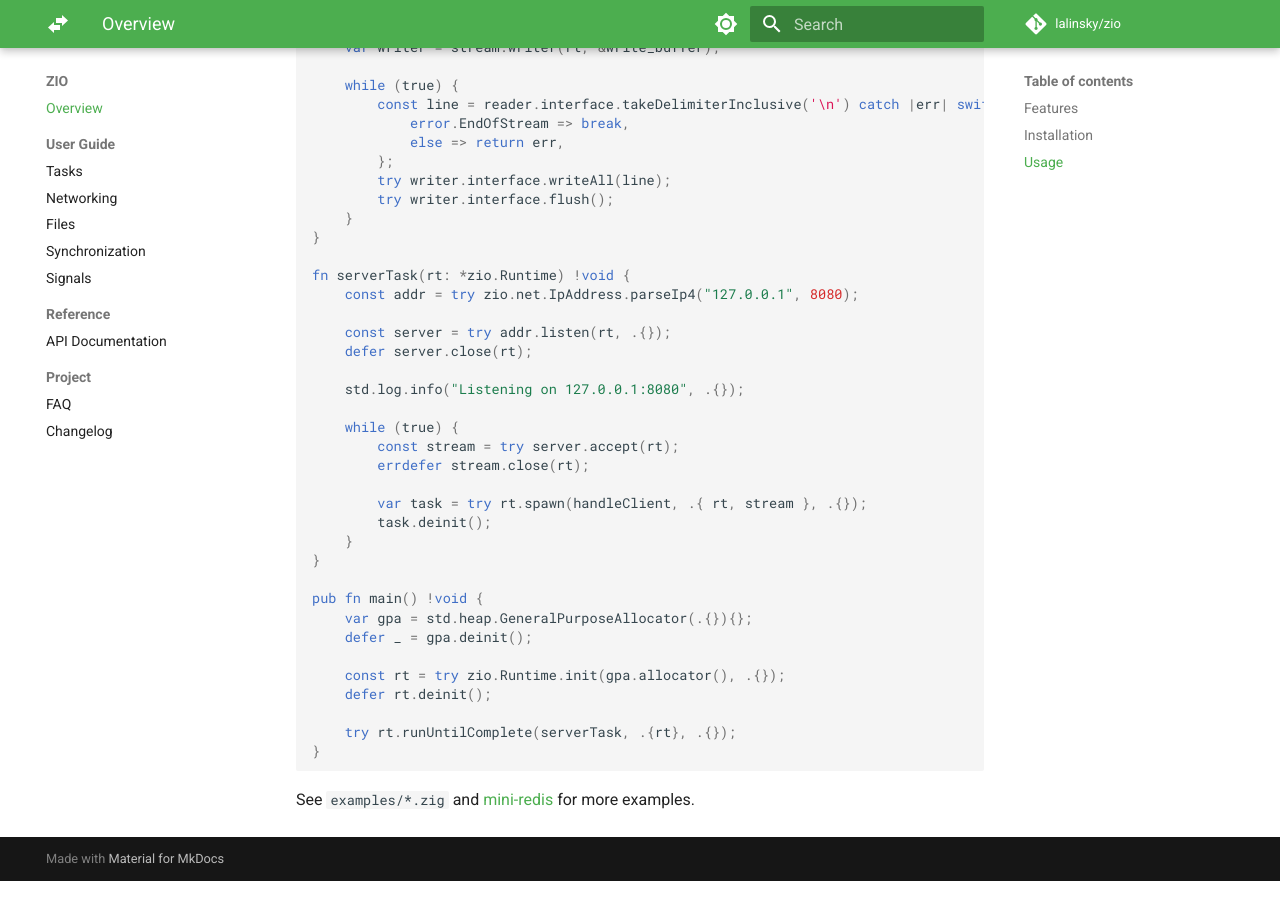
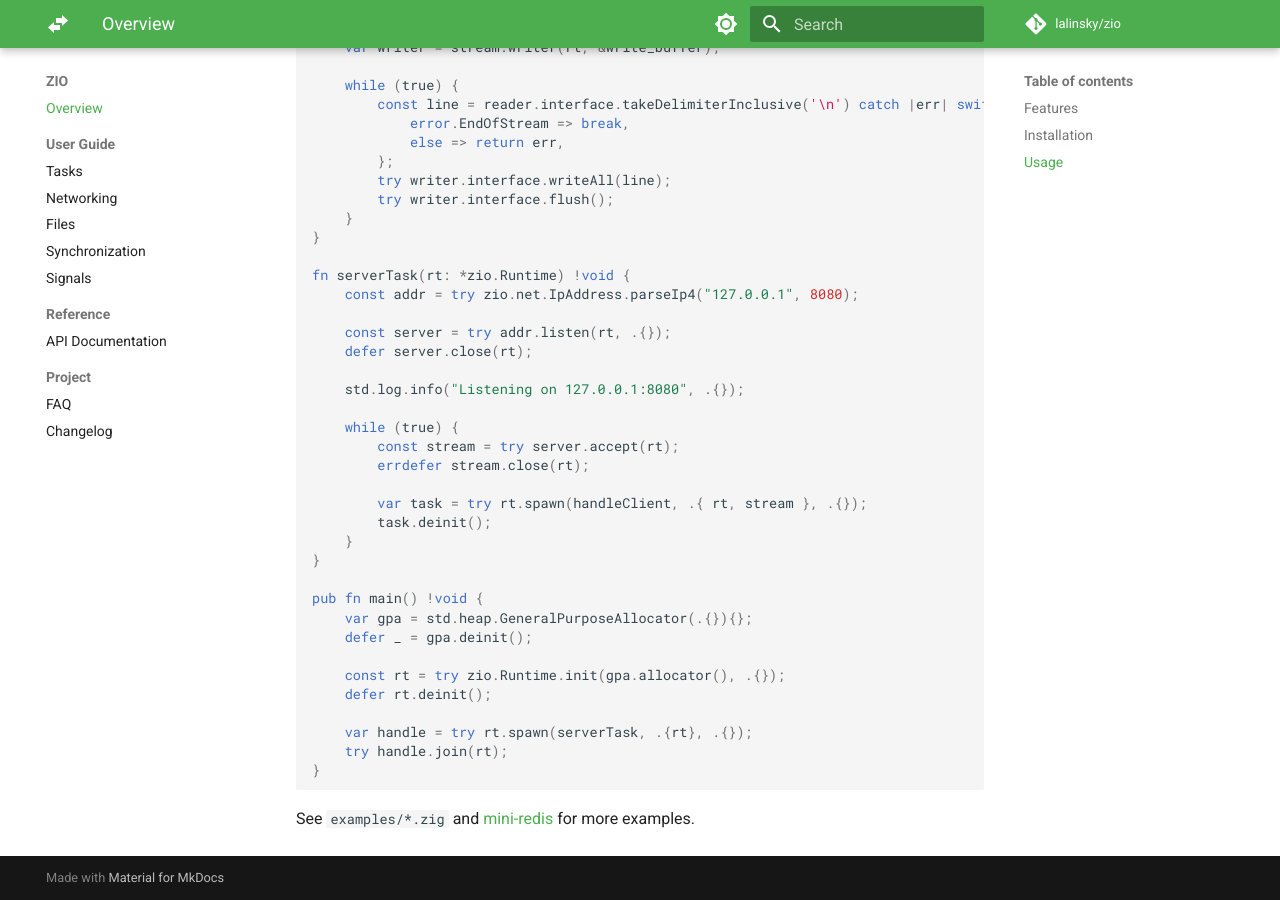
Before and after one commit to lalinsky/zio, an MkDocs documentation site: the page built from docs/index.md, in a window 1280 px wide and 900 px high, scrolled down 2221 px. Built offline with MkDocs 1.6.1 and Material for MkDocs 9.7.7, drawn with Linux system fonts in a browser that asks for light colours; comment, search, counter and statistics services are not loaded.

Commit message:
Remove runUntilComplete, replace with spawn+join
Simplify the API by removing the runUntilComplete convenience function.
Users now use the same spawn+join pattern for running the main task as
they do for spawning other tasks.

````diff
--- a/docs/index.md
+++ b/docs/index.md
@@ -95,7 +95,8 @@ pub fn main() !void {
     const rt = try zio.Runtime.init(gpa.allocator(), .{});
     defer rt.deinit();
 
-    try rt.runUntilComplete(serverTask, .{rt}, .{});
+    var handle = try rt.spawn(serverTask, .{rt}, .{});
+    try handle.join(rt);
 }
 ```
 
````
Also changed, not shown: README.md (+2 -1 lines), 17 other files.
